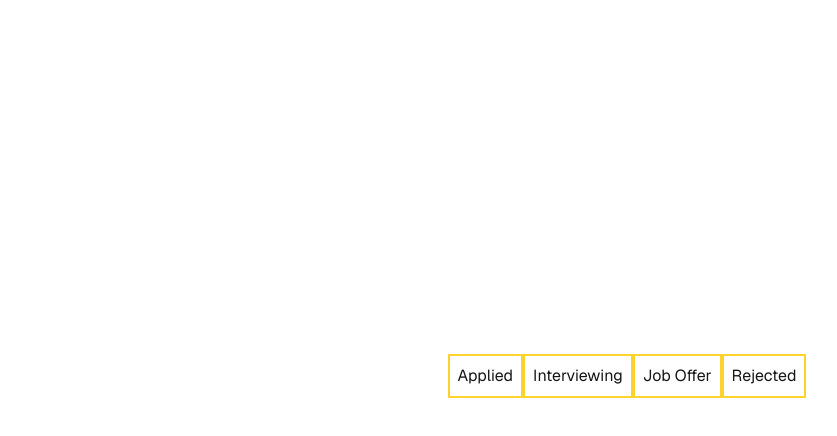
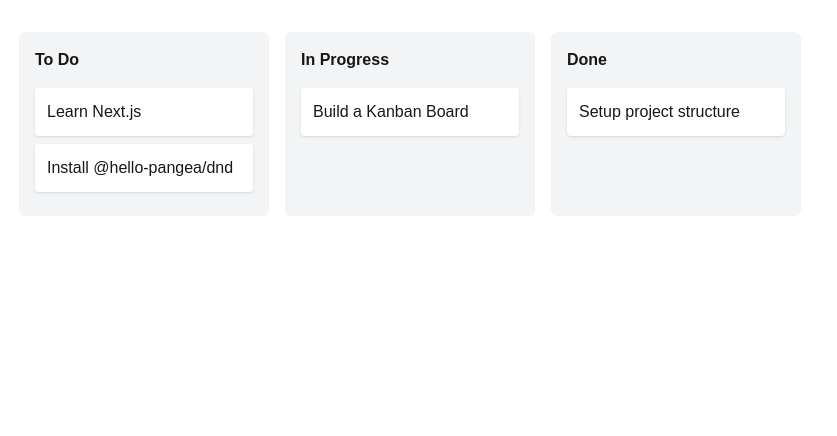
Before and after one commit to toBFrank/job-application-organizer, a Next.js app in the folder site/: page / in a window 1280 px wide. Shown: the top 436 px of the page, without its empty margins (13-850 px from the left). Built offline with nearby package versions, Linux system fonts and the light colour scheme.

Commit message:
Added dragable fields

```diff
--- a/site/src/app/page.tsx
+++ b/site/src/app/page.tsx
@@ -1,19 +1,134 @@
-export default function Home() {
-  return (
-    <div className="font-sans grid grid-rows-[20px_1fr_20px] items-center justify-items-center min-h-screen p-8 pb-20 gap-16">
-      <main className="flex flex-col gap-[32px] row-start-2 items-center">
-        <div id="kanban">
-          <div id="kanban-header" className="flex">
-            <div className="border-2 border-amber-300 p-2">Applied</div>
-            <div className="border-2 border-amber-300 p-2">Interviewing</div>
-            <div className="border-2 border-amber-300 p-2">Job Offer</div>
-            <div className="border-2 border-amber-300 p-2">Rejected</div>
-          </div>
-          <div id="kanban-data">
+// app/page.tsx (Next.js 13+ / app directory)
 
-          </div>
-        </div>
-      </main>
-    </div>
-  );
+
+"use client";
+
+
+import React, { useState } from "react";
+import { DragDropContext, Droppable, Draggable, DropResult } from "@hello-pangea/dnd";
+
+
+interface Task {
+ id: string;
+ content: string;
 }
+
+
+interface Column {
+ id: string;
+ title: string;
+ tasks: Task[];
+}
+
+
+const initialData: Record<string, Column> = {
+ "column-1": {
+   id: "column-1",
+   title: "To Do",
+   tasks: [
+     { id: "task-1", content: "Learn Next.js" },
+     { id: "task-2", content: "Install @hello-pangea/dnd" },
+   ],
+ },
+ "column-2": {
+   id: "column-2",
+   title: "In Progress",
+   tasks: [{ id: "task-3", content: "Build a Kanban Board" }],
+ },
+ "column-3": {
+   id: "column-3",
+   title: "Done",
+   tasks: [{ id: "task-4", content: "Setup project structure" }],
+ },
+};
+
+
+export default function KanbanBoard() {
+ const [columns, setColumns] = useState(initialData);
+
+
+ const onDragEnd = (result: DropResult) => {
+   const { source, destination } = result;
+
+
+   // dropped outside the list
+   if (!destination) return;
+
+
+   // same column
+   if (source.droppableId === destination.droppableId) {
+     const column = columns[source.droppableId];
+     const newTasks = Array.from(column.tasks);
+     const [movedTask] = newTasks.splice(source.index, 1);
+     newTasks.splice(destination.index, 0, movedTask);
+
+
+     setColumns({
+       ...columns,
+       [column.id]: {
+         ...column,
+         tasks: newTasks,
+       },
+     });
+   } else {
+     // moving to different column
+     const sourceColumn = columns[source.droppableId];
+     const destColumn = columns[destination.droppableId];
+     const sourceTasks = Array.from(sourceColumn.tasks);
+     const destTasks = Array.from(destColumn.tasks);
+     const [movedTask] = sourceTasks.splice(source.index, 1);
+     destTasks.splice(destination.index, 0, movedTask);
+
+
+     setColumns({
+       ...columns,
+       [sourceColumn.id]: {
+         ...sourceColumn,
+         tasks: sourceTasks,
+       },
+       [destColumn.id]: {
+         ...destColumn,
+         tasks: destTasks,
+       },
+     });
+   }
+ };
+
+
+ return (
+   <div className="p-8 flex gap-4 overflow-x-auto">
+     <DragDropContext onDragEnd={onDragEnd}>
+       {Object.values(columns).map((column) => (
+         <Droppable key={column.id} droppableId={column.id}>
+           {(provided) => (
+             <div
+               {...provided.droppableProps}
+               ref={provided.innerRef}
+               className="bg-gray-100 p-4 rounded-md min-w-[250px] flex-shrink-0"
+             >
+               <h2 className="font-bold mb-4">{column.title}</h2>
+               {column.tasks.map((task, index) => (
+                 <Draggable key={task.id} draggableId={task.id} index={index}>
+                   {(provided, snapshot) => (
+                     <div
+                       ref={provided.innerRef}
+                       {...provided.draggableProps}
+                       {...provided.dragHandleProps}
+                       className={`p-3 mb-2 rounded shadow ${
+                         snapshot.isDragging ? "bg-blue-200" : "bg-white"
+                       }`}
+                     >
+                       {task.content}
+                     </div>
+                   )}
+                 </Draggable>
+               ))}
+               {provided.placeholder}
+             </div>
+           )}
+         </Droppable>
+       ))}
+     </DragDropContext>
+   </div>
+ );
+}
```
Also changed, not shown: site/package.json (+7 -6 lines), 1 other file (tests, documents, lock files or other folders).
